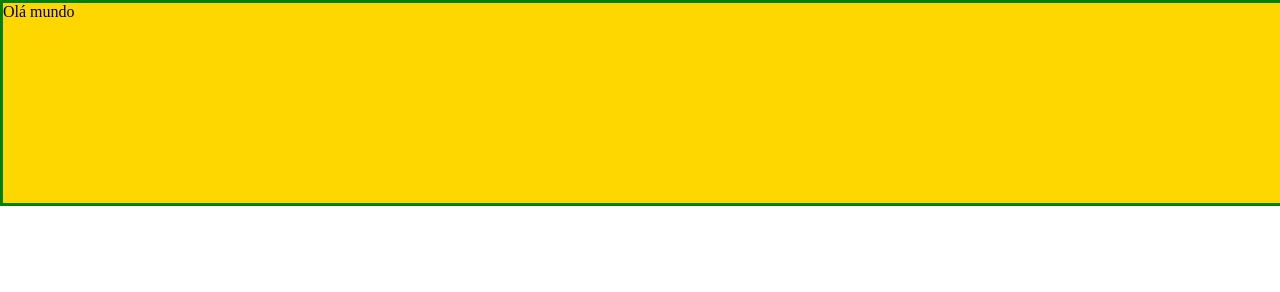
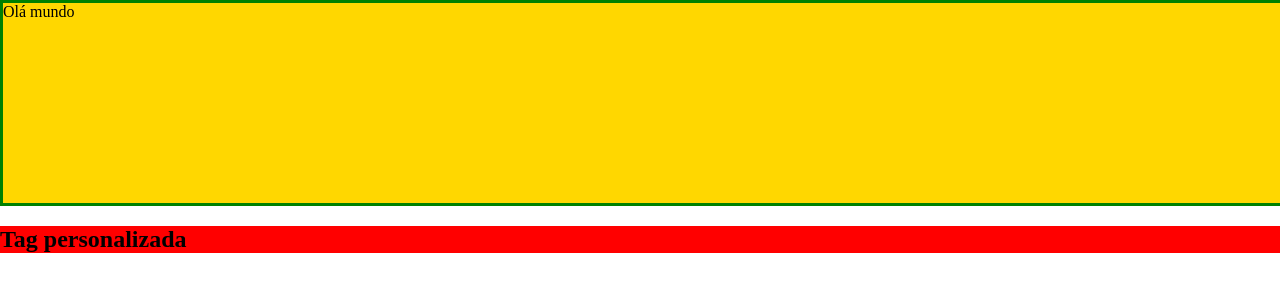
Before and after one commit to iurymanhaes/Pacote-Full-Stack_DankiCode, a plain HTML site: page Aula10-tags-personalizadas/index.html in a window 1280 px wide. Drawn offline with Linux system fonts and the light colour scheme.

Commit message:
tag personalizada

```diff
--- a/Aula10-tags-personalizadas/index.html
+++ b/Aula10-tags-personalizadas/index.html
@@ -11,5 +11,10 @@
         <minhatag class="tag_especial" tag="one">
             Olá mundo
         </minhatag>
+        <iury>
+            <h2>
+                Tag personalizada
+            </h2>
+        </iury>
     </body>
 </html>
--- a/Aula10-tags-personalizadas/style.css
+++ b/Aula10-tags-personalizadas/style.css
@@ -16,3 +16,11 @@ minhatag.tag_especial[tag=one]{
     border: 3px solid green;
 
 }
+iury{
+    display: block;
+}
+
+iury  h2{
+    margin-top: 20px;
+    background-color: red;
+}
```
